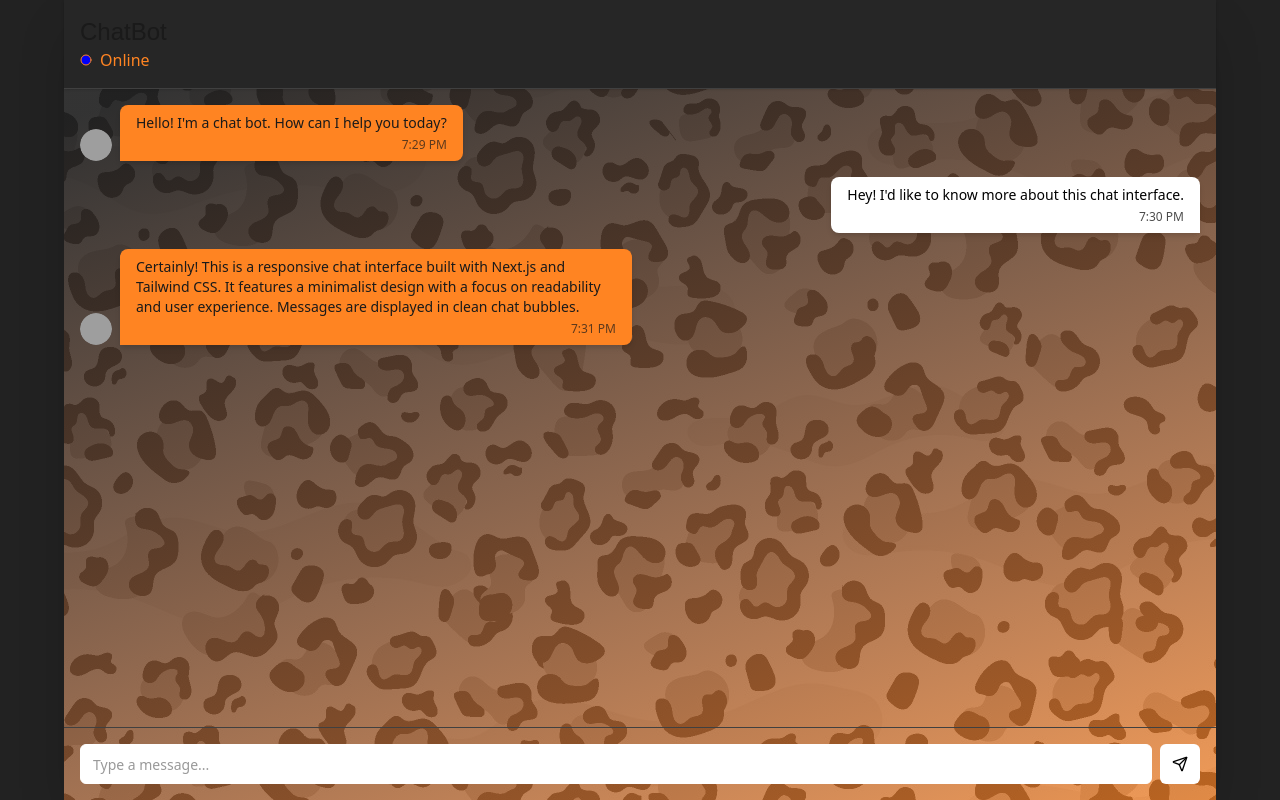
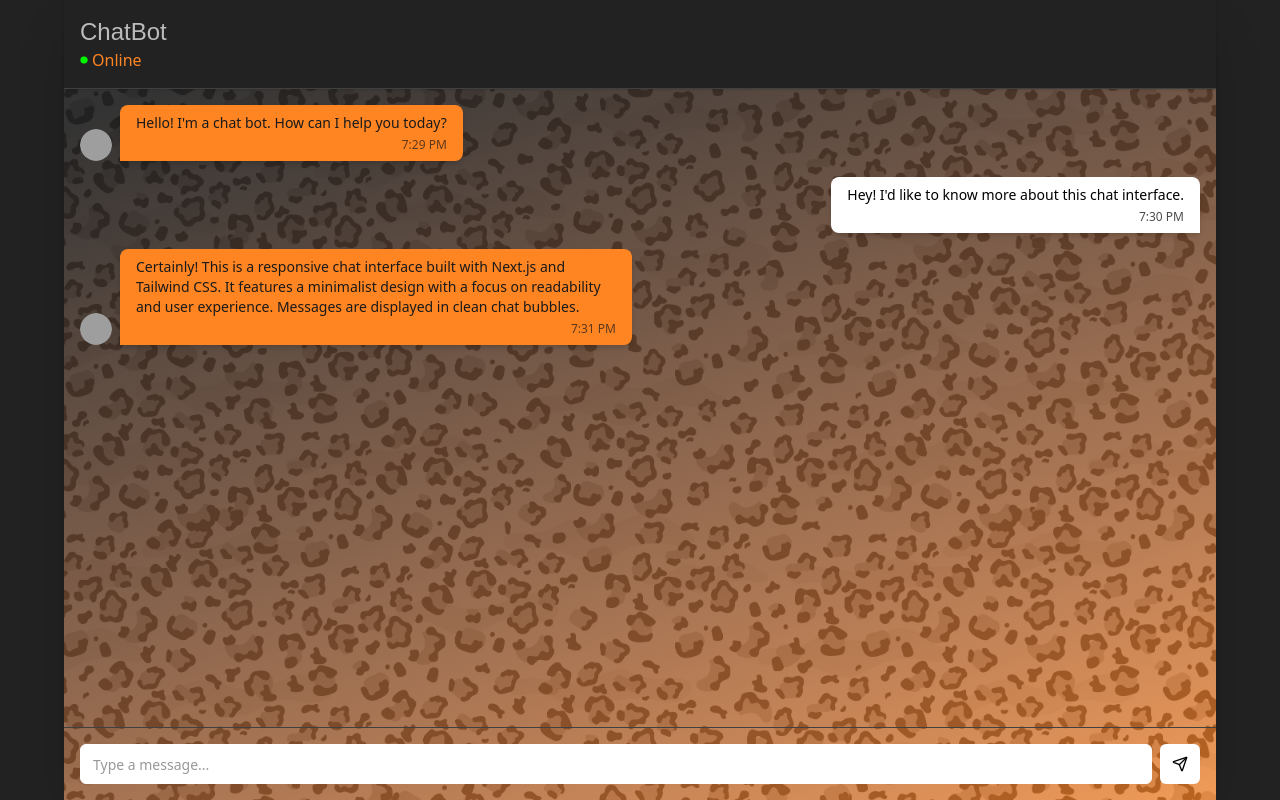
Before and after one commit to Emiliano-Agurcia/Project-Practice, a Next.js app in the folder my-app/: page / in a window 1280 px wide. Built offline with nearby package versions, Linux system fonts and the light colour scheme; grey boxes are pictures that could not be loaded.

Commit message:
chat0view: colors

```diff
--- a/my-app/src/components/chat/chat-view.tsx
+++ b/my-app/src/components/chat/chat-view.tsx
@@ -41,11 +41,11 @@ export default function ChatView({ initialMessages }: ChatViewProps) {
   };
 
   return (
-    <div className="flex flex-col w-full h-screen max-w-6xl mx-auto shadow-2xl bg-chat-bg">
-       <header className="p-4 border-b shadow-sm border-border bg-muted">
-        <h1 className="text-2xl text-foreground font-headline font-primary">ChatBot</h1>
+  <div className="flex flex-col w-full h-screen max-w-6xl mx-auto bg-cover shadow-2xl bg-chat-bg">
+       <header className="p-4 border-b shadow-sm border-border bg-terciary">
+        <h1 className="text-2xl text-terciary-foreground font-headline font-primary">ChatBot</h1>
 
-        <p className="flex flex-row gap-2 w-max text-md text-primary"><Circle className="self-center w-3 h-3 fill-test sm:fill-test1 lg:fill-test2" />Online</p>
+        <p className="flex flex-row gap-1 w-max text-md text-primary"><Circle className="self-center w-2 h-2 text-test1 fill-test sm:fill-test2 lg:fill-test1" />Online</p>
        </header>
        <div className="flex flex-col flex-1 overflow-hidden">
         <ChatMessages messages={messages} />
```
